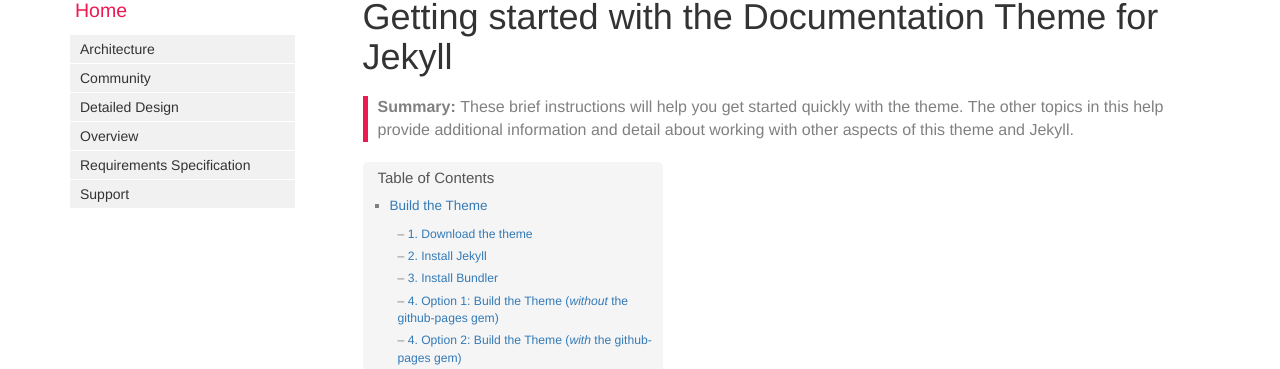
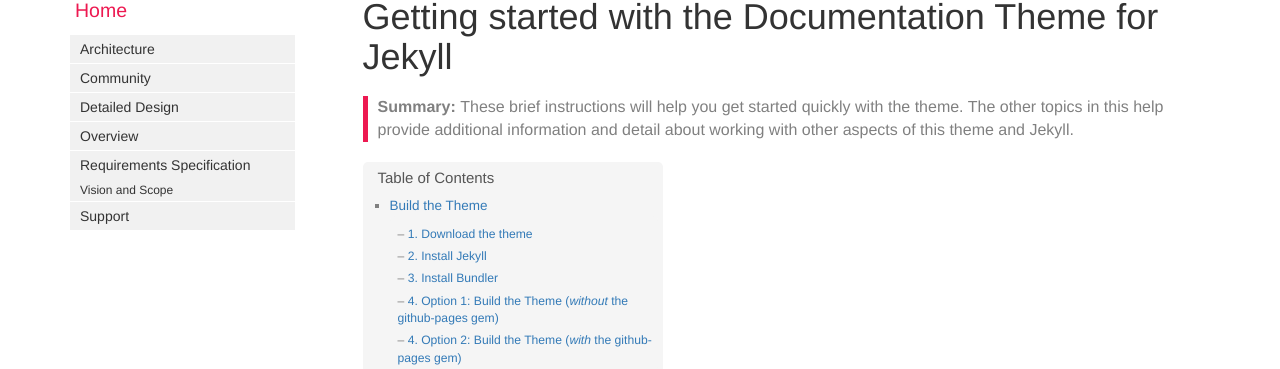
Before and after one commit to vduseev/diplodocus, a Jekyll site: the page built from index.md, in a window 1280 px wide. Shown: the part 94-463 px from the top of the page. Built offline with Jekyll 4.4.1, drawn with Linux system fonts in a browser that asks for light colours; nearby versions of some CDN libraries; comment, search, counter and statistics services are not loaded.

Commit message:
Implemented second level of menu

```diff
--- a/_includes/menu.html
+++ b/_includes/menu.html
@@ -15,11 +15,20 @@ that corresponds to the page.
 
 <ul id="mysidebar" class="nav">
   <li class="sidebarTitle">{{ menu.item.title }}</li>
-  {% for submenu in menu %}
-    {% if submenu[1].item %}
+  <!-- Render first level of menu -->
+  {% for child in menu %}
+    {% if child[1].item %}
       <li>
-        <a href="#">{{ submenu[1].item.title }}</a>
+        <a href="#">{{ child[1].item.title }}</a>
+        <!-- Render second level of menu -->
+        <ul>
+          {% for grandchild in child[1] %}
+            {% if grandchild[1].item %}
+              <a href="#">{{ grandchild[1].item.title }}</a>
+            {% endif %}
+          {% endfor %}
+        </ul>
       </li>
-    {% endif %}
-  {% endfor %}
+    {% endif %} <!-- if child[1].item -->
+  {% endfor %} <!-- for child in menu -->
 </ul>
```
Also changed, not shown: docs/index.md (+1 -1 lines).
